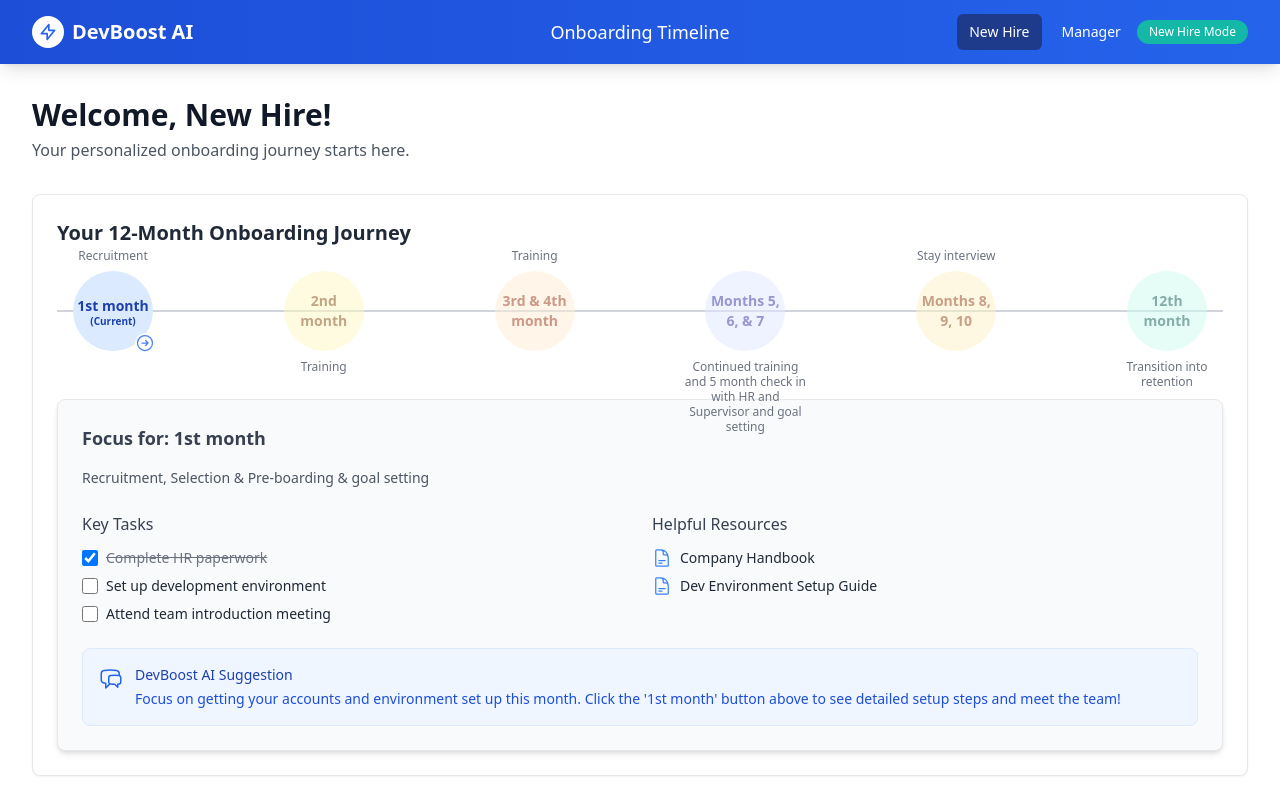
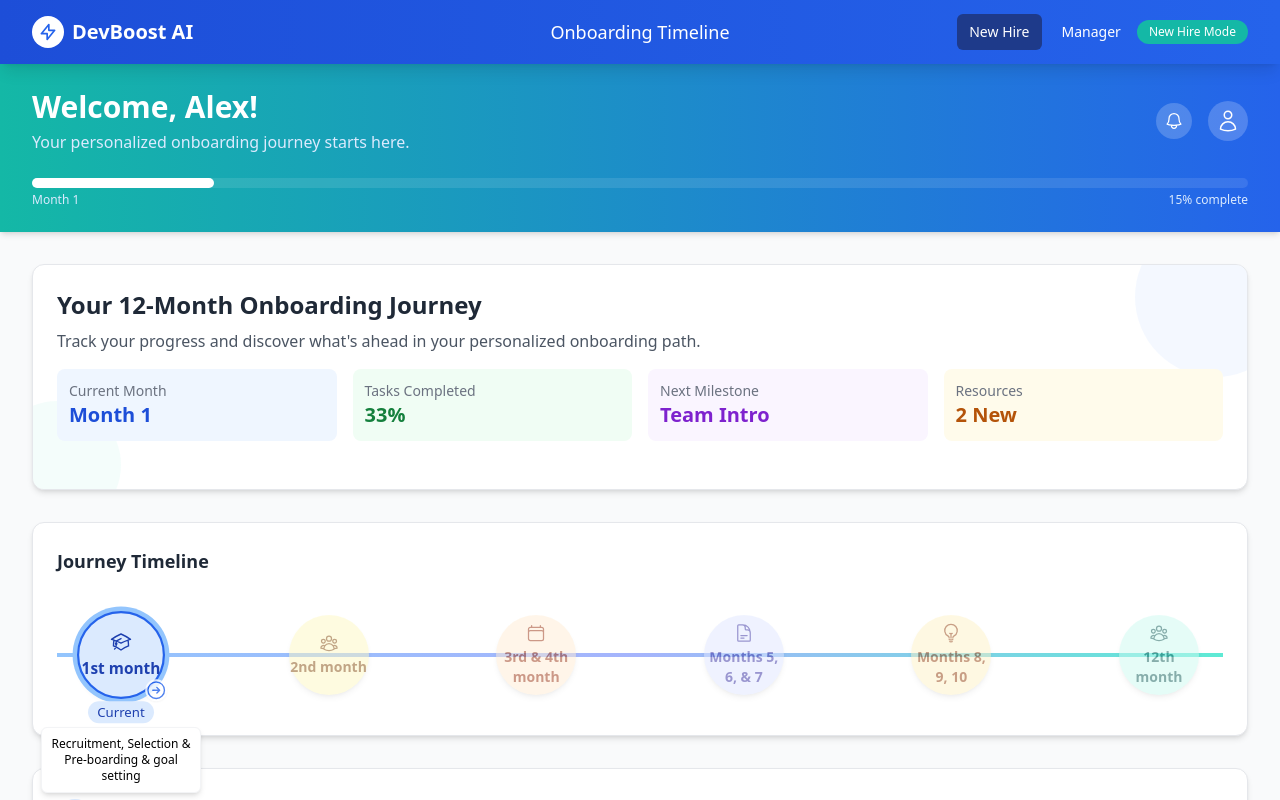
Before and after one commit to currylaksa/UTMHack2025, a React (Vite) app in the folder devboostai/: page /newhire/timeline in a window 1280 px wide. Shown: the top 800 px of the page. Built offline with nearby package versions, Linux system fonts and the light colour scheme.

Commit message:
update new hires page

```diff
--- a/devboostai/src/pages/newhires/NewHireLayout.jsx
+++ b/devboostai/src/pages/newhires/NewHireLayout.jsx
@@ -1,29 +1,52 @@
 // src/pages/newhires/NewHireLayout.jsx
 import React from 'react';
-// Remove NavLink import if no longer needed here
 import { Outlet } from 'react-router-dom';
+import { UserIcon, BellIcon } from '@heroicons/react/24/outline';
 
 function NewHireLayout() {
-  // Removed activeStyle function as tabs are gone
+  return (
+    <div className="min-h-screen bg-gray-50">
+      {/* Header with gradient background */}
+      <header className="bg-gradient-to-r from-teal-500 to-blue-600 text-white shadow-md">
+        <div className="max-w-7xl mx-auto px-4 sm:px-6 lg:px-8 py-6">
+          <div className="flex justify-between items-center">
+            <div>
+              <h1 className="text-3xl font-bold leading-tight">
+                Welcome, Alex!
+              </h1>
+              <p className="mt-1 text-blue-100">
+                Your personalized onboarding journey starts here.
+              </p>
+            </div>
+            <div className="flex items-center space-x-4">
+              <button className="p-2 rounded-full bg-white/20 hover:bg-white/30 transition-all duration-200">
+                <BellIcon className="h-5 w-5 text-white" />
+              </button>
+              <div className="flex items-center">
+                <div className="h-10 w-10 rounded-full bg-white/20 flex items-center justify-center">
+                  <UserIcon className="h-6 w-6 text-white" />
+                </div>
+              </div>
+            </div>
+          </div>
 
-  return (
-    <div className="max-w-7xl mx-auto px-4 sm:px-6 lg:px-8 py-8">
-      {/* Section Header */}
-      <header className="mb-8"> {/* Increased bottom margin */}
-        <h1 className="text-3xl font-bold text-gray-900 leading-tight">
-          Welcome, New Hire!
-        </h1>
-        <p className="mt-1 text-md text-gray-600">
-          Your personalized onboarding journey starts here.
-        </p>
+          {/* Progress indicator */}
+          <div className="mt-6 bg-white/10 rounded-full h-2.5">
+            <div
+              className="bg-white h-2.5 rounded-full"
+              style={{ width: '15%' }}
+              aria-label="15% complete"
+            ></div>
+          </div>
+          <div className="flex justify-between mt-1 text-xs text-blue-100">
+            <span>Month 1</span>
+            <span>15% complete</span>
+          </div>
+        </div>
       </header>
 
-      {/* ----- REMOVED Tab Navigation ----- */}
-      {/* <div className="border-b border-gray-200 mb-8"> ... </div> */}
-
-      {/* Content Area for Nested Routes */}
-      {/* Renders TimelineView by default (due to App.jsx redirect) or FirstMonthView when navigated to */}
-      <main>
+      {/* Content Area */}
+      <main className="max-w-7xl mx-auto px-4 sm:px-6 lg:px-8 py-8">
         <Outlet />
       </main>
     </div>
--- a/devboostai/src/pages/newhires/TimelineView.jsx
+++ b/devboostai/src/pages/newhires/TimelineView.jsx
@@ -1,21 +1,77 @@
 // src/pages/newhires/TimelineView.jsx
 import React, { useState } from 'react';
-// Import useNavigate
 import { useNavigate } from 'react-router-dom';
-import { CheckCircleIcon, ChatBubbleLeftRightIcon, DocumentTextIcon, VideoCameraIcon, ArrowRightCircleIcon } from '@heroicons/react/24/outline';
+import {
+  CheckCircleIcon,
+  ChatBubbleLeftRightIcon,
+  DocumentTextIcon,
+  VideoCameraIcon,
+  ArrowRightCircleIcon,
+  LightBulbIcon,
+  UserGroupIcon,
+  CalendarIcon,
+  AcademicCapIcon
+} from '@heroicons/react/24/outline';
 
-// --- Mock Data (Keep as is) ---
+// --- Mock Data ---
 const timelineStages = [
-  { month: 1, title: "1st month", description: "Recruitment, Selection & Pre-boarding & goal setting", color: "bg-blue-100", textColor: "text-blue-800", ringColor: "ring-blue-300" },
-  { month: 2, title: "2nd month", description: "Training, confirm mentor, and goal setting", color: "bg-yellow-100", textColor: "text-yellow-800", ringColor: "ring-yellow-300" },
-  { month: "3 & 4", title: "3rd & 4th month", description: "Training, HR Care & Connect Conversations with Culture Check and goal setting", color: "bg-orange-100", textColor: "text-orange-800", ringColor: "ring-orange-300" },
-  { month: "5, 6, & 7", title: "Months 5, 6, & 7", description: "Continued training and 5 month check in with HR and Supervisor and goal setting", color: "bg-indigo-100", textColor: "text-indigo-800", ringColor: "ring-indigo-300" },
-  { month: "8, 9, 10", title: "Months 8, 9, 10", description: "Stay interview, skill review and impact discussion with supervisor and department lead because employee should now be productive", color: "bg-amber-100", textColor: "text-amber-800", ringColor: "ring-amber-300" },
-  { month: 12, title: "12th month", description: "Transition into retention, employee satisfaction, and professional development pathway planning", color: "bg-teal-100", textColor: "text-teal-800", ringColor: "ring-teal-300" }
+  {
+    month: 1,
+    title: "1st month",
+    description: "Recruitment, Selection & Pre-boarding & goal setting",
+    color: "bg-blue-100",
+    textColor: "text-blue-800",
+    ringColor: "ring-blue-300",
+    icon: <AcademicCapIcon className="h-5 w-5" />
+  },
+  {
+    month: 2,
+    title: "2nd month",
+    description: "Training, confirm mentor, and goal setting",
+    color: "bg-yellow-100",
+    textColor: "text-yellow-800",
+    ringColor: "ring-yellow-300",
+    icon: <UserGroupIcon className="h-5 w-5" />
+  },
+  {
+    month: "3 & 4",
+    title: "3rd & 4th month",
+    description: "Training, HR Care & Connect Conversations with Culture Check and goal setting",
+    color: "bg-orange-100",
+    textColor: "text-orange-800",
+    ringColor: "ring-orange-300",
+    icon: <CalendarIcon className="h-5 w-5" />
+  },
+  {
+    month: "5, 6, & 7",
+    title: "Months 5, 6, & 7",
+    description: "Continued training and 5 month check in with HR and Supervisor and goal setting",
+    color: "bg-indigo-100",
+    textColor: "text-indigo-800",
+    ringColor: "ring-indigo-300",
+    icon: <DocumentTextIcon className="h-5 w-5" />
+  },
+  {
+    month: "8, 9, 10",
+    title: "Months 8, 9, 10",
+    description: "Stay interview, skill review and impact discussion with supervisor and department lead because employee should now be productive",
+    color: "bg-amber-100",
+    textColor: "text-amber-800",
+    ringColor: "ring-amber-300",
+    icon: <LightBulbIcon className="h-5 w-5" />
+  },
+  {
+    month: 12,
+    title: "12th month",
+    description: "Transition into retention, employee satisfaction, and professional development pathway planning",
+    color: "bg-teal-100",
+    textColor: "text-teal-800",
+    ringColor: "ring-teal-300",
+    icon: <UserGroupIcon className="h-5 w-5" />
+  }
 ];
 
 const getMockDetailsForMonth = (monthIdentifier) => {
-  // ... (keep existing mock data logic) ...
   if (monthIdentifier === 1) {
     return {
       tasks: [
@@ -27,7 +83,7 @@ const getMockDetailsForMonth = (monthIdentifier) => {
         { id: 'r1', title: 'Company Handbook', type: 'document' },
         { id: 'r2', title: 'Dev Environment Setup Guide', type: 'document' },
       ],
-       aiTip: "Focus on getting your accounts and environment set up this month. Click the '1st month' button above to see detailed setup steps and meet the team!" // Updated AI tip
+      aiTip: "Focus on getting your accounts and environment set up this month. Click the '1st month' button above to see detailed setup steps and meet the team!"
     };
   }
   if (monthIdentifier === 2) {
@@ -44,31 +100,24 @@ const getMockDetailsForMonth = (monthIdentifier) => {
       aiTip: "Connect with your assigned mentor and start discussing your initial goals with your manager."
     };
   }
-   // Add more cases for other months...
-   return { tasks: [], resources: [], aiTip: "Explore the tasks and resources for this period." }; // Default
+  return { tasks: [], resources: [], aiTip: "Explore the tasks and resources for this period." };
 };
 
 const getMonthNumber = (monthIdentifier) => {
   if (typeof monthIdentifier === 'number') return monthIdentifier;
-  // Make robust for strings like "3 & 4" or "5, 6, & 7"
   return parseInt(monthIdentifier.toString().match(/\d+/)?.[0] || '0', 10);
-}
-// --- End Mock Data ---
+};
 
 function TimelineView() {
-  // Assume current progress is month 1 for demo purposes
   const currentProgressMonth = 1;
-  const [selectedMonthIdentifier, setSelectedMonthIdentifier] = useState(timelineStages[0].month); // Default to first stage
-
-  // Get the navigate function
+  const [selectedMonthIdentifier, setSelectedMonthIdentifier] = useState(timelineStages[0].month);
+  const [animatingStage, setAnimatingStage] = useState(null);
   const navigate = useNavigate();
 
   const selectedStage = timelineStages.find(s => s.month === selectedMonthIdentifier);
   const { tasks, resources, aiTip } = getMockDetailsForMonth(selectedMonthIdentifier);
 
-  // Function to get resource icon (Keep as is)
   const getResourceIcon = (type) => {
-    // ... (keep existing icon logic) ...
     switch (type) {
       case 'document': return <DocumentTextIcon className="w-5 h-5 mr-2 text-blue-500 flex-shrink-0" />;
       case 'video': return <VideoCameraIcon className="w-5 h-5 mr-2 text-purple-500 flex-shrink-0" />;
@@ -76,107 +125,157 @@ function TimelineView() {
     }
   };
 
-  // --- CLICK HANDLER for timeline stage buttons ---
   const handleStageClick = (stage) => {
-      // Check if the clicked stage is the first month
+    // Animate the stage first
+    setAnimatingStage(stage.month);
+
+    // Delay action to allow animation to be visible
+    setTimeout(() => {
+      setAnimatingStage(null);
+
       if (stage.month === 1) {
-          // Navigate to the First Month Experience view
         navigate('/newhire/firstmonth');
       } else {
-          // For other months, just select the stage to show details below
         setSelectedMonthIdentifier(stage.month);
-          // Optional: Add visual feedback or disable navigation for locked months
-          console.log("Details for this month are shown below. Navigation only active for Month 1.");
       }
+    }, 300);
   };
 
   return (
-    <div className="bg-white p-6 rounded-lg shadow-sm border border-gray-200">
-      <h2 className="text-xl font-semibold mb-6 text-gray-800">Your 12-Month Onboarding Journey</h2>
+    <div className="space-y-8">
+      {/* Header Card */}
+      <div className="bg-white p-6 rounded-xl shadow-md border border-gray-200 relative overflow-hidden">
+        <div className="absolute top-0 right-0 w-40 h-40 -mt-12 -mr-12 bg-blue-50 rounded-full opacity-70"></div>
+        <div className="absolute bottom-0 left-0 w-32 h-32 -mb-10 -ml-10 bg-teal-50 rounded-full opacity-70"></div>
+        <div className="relative">
+          <h2 className="text-2xl font-bold mb-2 text-gray-800">Your 12-Month Onboarding Journey</h2>
+          <p className="text-gray-600 mb-4">Track your progress and discover what's ahead in your personalized onboarding path.</p>
+
+          {/* Quick Stats */}
+          <div className="grid grid-cols-2 md:grid-cols-4 gap-4 mb-6">
+            <div className="bg-blue-50 p-3 rounded-lg">
+              <div className="text-sm text-gray-500">Current Month</div>
+              <div className="text-xl font-semibold text-blue-700">Month 1</div>
+            </div>
+            <div className="bg-green-50 p-3 rounded-lg">
+              <div className="text-sm text-gray-500">Tasks Completed</div>
+              <div className="text-xl font-semibold text-green-700">33%</div>
+            </div>
+            <div className="bg-purple-50 p-3 rounded-lg">
+              <div className="text-sm text-gray-500">Next Milestone</div>
+              <div className="text-xl font-semibold text-purple-700">Team Intro</div>
+            </div>
+            <div className="bg-amber-50 p-3 rounded-lg">
+              <div className="text-sm text-gray-500">Resources</div>
+              <div className="text-xl font-semibold text-amber-700">2 New</div>
+            </div>
+          </div>
+        </div>
+      </div>
 
       {/* Timeline Visualization */}
-      <div className="relative px-4 mb-12">
+      <div className="bg-white p-6 rounded-xl shadow-md border border-gray-200">
+        <h3 className="text-lg font-semibold mb-6 text-gray-800">Journey Timeline</h3>
+
+        <div className="relative px-6 py-4">
           {/* Connecting Line */}
-        <div className="absolute top-1/2 left-0 right-0 h-0.5 bg-gray-300 transform -translate-y-1/2"></div>
+          <div className="absolute top-1/2 left-0 right-0 h-1 bg-gradient-to-r from-blue-300 via-indigo-300 to-teal-300 transform -translate-y-1/2"></div>
 
           {/* Stages */}
           <div className="relative flex justify-between">
             {timelineStages.map((stage, index) => {
               const monthNum = getMonthNumber(stage.month);
               const isCompleted = monthNum < currentProgressMonth;
-            const isCurrent = monthNum === currentProgressMonth; // Strict check for the single current month
+              const isCurrent = monthNum === currentProgressMonth;
               const isSelected = stage.month === selectedMonthIdentifier;
-            const isFirstMonth = stage.month === 1; // Check if it's the first month stage
-            const isLocked = monthNum > currentProgressMonth; // Determine if future months are "locked"
+              const isFirstMonth = stage.month === 1;
+              const isLocked = monthNum > currentProgressMonth;
+              const isAnimating = animatingStage === stage.month;
 
               return (
                 <div key={stage.month} className="relative flex flex-col items-center z-10">
-                {/* Top Description */}
-                <div className="absolute bottom-full left-1/2 transform -translate-x-1/2 mb-2 w-32 text-center text-xs text-gray-500 leading-tight">
-                   {/* Simplified description logic if needed */}
-                   {index % 2 === 0 ? stage.description.split('&')[0].split(',')[0] : ''}
-                </div>
-
                   {/* Stage Circle/Node */}
                   <button
-                  // Updated onClick handler
                     onClick={() => handleStageClick(stage)}
-                  // Disable button visually and functionally for locked months (optional)
-                  disabled={isLocked && !isFirstMonth} // Example: disable future months except the first
+                    disabled={isLocked && !isFirstMonth}
                     className={`
                       relative ${stage.color} ${stage.textColor}
                       rounded-full h-16 w-16 md:h-20 md:w-20 flex flex-col items-center justify-center
-                    font-semibold text-xs md:text-sm border-2 transition-all duration-200 group
-                    ${isSelected && !isFirstMonth ? `ring-4 ${stage.ringColor} border-blue-600 scale-110` : 'border-transparent'}
-                    ${isFirstMonth ? 'hover:scale-105 hover:ring-4 hover:ring-blue-300 cursor-pointer border-blue-500' : ''} // Style for clickable first month
+                      font-semibold text-xs md:text-sm border transition-all duration-300
+                      shadow-md hover:shadow-lg
+                      ${isSelected ? `ring-4 ${stage.ringColor} border-blue-600 scale-110 z-10` : 'border-transparent'}
+                      ${isFirstMonth ? 'hover:scale-105 hover:ring-4 hover:ring-blue-300 cursor-pointer border-blue-500' : ''}
                       ${isCompleted ? 'opacity-70' : ''}
-                    ${isLocked && !isFirstMonth ? 'opacity-50 cursor-not-allowed' : 'hover:scale-105'} // Style for locked months
+                      ${isLocked && !isFirstMonth ? 'opacity-50 cursor-not-allowed' : 'hover:scale-105'}
+                      ${isAnimating ? 'animate-pulse scale-125' : ''}
+                      ${isCurrent ? 'border-2 border-blue-500' : ''}
                     `}
                     aria-label={isFirstMonth ? `View details for ${stage.title}` : `Select ${stage.title}`}
                   >
-                  {isCompleted && <CheckCircleIcon className="w-4 h-4 absolute -top-1 -right-1 text-green-600 bg-white rounded-full" />}
-                  {isFirstMonth && ( // Add indicator icon for the clickable month
-                       <ArrowRightCircleIcon className="w-5 h-5 absolute -bottom-1 -right-1 text-blue-600 bg-white rounded-full opacity-80 group-hover:opacity-100 transition-opacity" />
+                    {isCompleted && (
+                      <CheckCircleIcon className="w-5 h-5 absolute -top-1 -right-1 text-green-600 bg-white rounded-full shadow-sm" />
                     )}
-                  <span>{stage.title}</span>
-                   {isCurrent && <span className="text-[10px] leading-none">(Current)</span>}
+                    {isFirstMonth && (
+                      <ArrowRightCircleIcon className="w-5 h-5 absolute -bottom-1 -right-1 text-blue-600 bg-white rounded-full opacity-80 group-hover:opacity-100 transition-opacity shadow-sm" />
+                    )}
+                    <div className="flex flex-col items-center">
+                      {stage.icon}
+                      <span className="mt-1">{stage.title}</span>
+                    </div>
+                    {isCurrent && (
+                      <span className="absolute -bottom-6 text-xs font-medium px-2 py-0.5 bg-blue-100 text-blue-800 rounded-full">Current</span>
+                    )}
                   </button>
 
-                 {/* Bottom Description */}
-                 <div className="absolute top-full left-1/2 transform -translate-x-1/2 mt-2 w-32 text-center text-xs text-gray-500 leading-tight">
-                     {/* Simplified description logic if needed */}
-                     {index % 2 !== 0 ? stage.description.split('&')[0].split(',')[0] : ''}
+                  {/* Bottom Description - only show on hover and for current/selected */}
+                  <div className={`
+                    absolute top-full left-1/2 transform -translate-x-1/2 mt-8 w-40 text-center
+                    text-xs bg-white p-2 rounded-md shadow-md border border-gray-100
+                    transition-opacity duration-200
+                    ${(isSelected || isCurrent) ? 'opacity-100' : 'opacity-0 pointer-events-none'}
+                  `}>
+                    {stage.description}
                   </div>
                 </div>
               );
             })}
           </div>
         </div>
+      </div>
 
-      {/* Selected Stage Details (Only show if NOT the first month, as first month navigates away) */}
-      {/* Or always show, but update AI tip */}
+      {/* Selected Stage Details */}
       {selectedStage && (
-        <div className="mt-12 p-6 border border-gray-200 rounded-lg shadow-md bg-gray-50">
-          <h3 className="text-lg font-semibold mb-4 text-gray-700">
+        <div className="mt-6 bg-white p-6 rounded-xl shadow-md border border-gray-200">
+          <div className="flex items-center mb-4">
+            <div className={`p-2 rounded-full ${selectedStage.color} mr-3`}>
+              {selectedStage.icon}
+            </div>
+            <div>
+              <h3 className="text-lg font-semibold text-gray-800">
                 Focus for: {selectedStage.title}
               </h3>
-          <p className="text-sm text-gray-600 mb-6">{selectedStage.description}</p>
+              <p className="text-sm text-gray-600">{selectedStage.description}</p>
+            </div>
+          </div>
 
-          <div className="grid grid-cols-1 md:grid-cols-2 gap-6">
+          <div className="grid grid-cols-1 md:grid-cols-2 gap-8 mt-6">
             {/* Tasks */}
-            <div>
-              <h4 className="font-medium mb-3 text-gray-700">Key Tasks</h4>
+            <div className="bg-gray-50 p-5 rounded-lg border border-gray-100">
+              <h4 className="font-medium mb-4 text-gray-700 flex items-center">
+                <CheckCircleIcon className="w-5 h-5 mr-2 text-blue-600" />
+                Key Tasks
+              </h4>
               {tasks.length > 0 ? (
-                <ul className="space-y-2">
+                <ul className="space-y-3">
                   {tasks.map(task => (
-                    <li key={task.id} className="flex items-center text-sm">
+                    <li key={task.id} className="flex items-center text-sm bg-white p-3 rounded-md shadow-sm">
                       <input
                         type="checkbox"
-                        className="mr-2 h-4 w-4 text-blue-600 border-gray-300 rounded focus:ring-blue-500 cursor-pointer"
+                        className="mr-3 h-4 w-4 text-blue-600 border-gray-300 rounded focus:ring-blue-500 cursor-pointer"
                         checked={task.completed}
                         readOnly
                       />
-                      <span className={task.completed ? 'line-through text-gray-500' : 'text-gray-800'}>
+                      <span className={`${task.completed ? 'line-through text-gray-500' : 'text-gray-800'} transition-all duration-200`}>
                         {task.title}
                       </span>
                     </li>
@@ -188,14 +287,19 @@ function TimelineView() {
             </div>
 
             {/* Resources */}
-            <div>
-              <h4 className="font-medium mb-3 text-gray-700">Helpful Resources</h4>
+            <div className="bg-gray-50 p-5 rounded-lg border border-gray-100">
+              <h4 className="font-medium mb-4 text-gray-700 flex items-center">
+                <DocumentTextIcon className="w-5 h-5 mr-2 text-blue-600" />
+                Helpful Resources
+              </h4>
               {resources.length > 0 ? (
-                 <ul className="space-y-2">
+                <ul className="space-y-3">
                   {resources.map(resource => (
-                     <li key={resource.id} className="flex items-center text-sm text-gray-800 hover:text-blue-600">
+                    <li key={resource.id} className="bg-white p-3 rounded-md shadow-sm">
+                      <a href="#" className="flex items-center text-sm text-gray-800 hover:text-blue-600 transition-colors duration-200">
                         {getResourceIcon(resource.type)}
-                       <a href="#" className="hover:underline">{resource.title}</a>
+                        <span className="hover:underline">{resource.title}</span>
+                      </a>
                     </li>
                   ))}
                 </ul>
@@ -207,11 +311,23 @@ function TimelineView() {
 
           {/* AI Tip Section */}
           {aiTip && (
-            <div className="mt-6 p-4 bg-blue-50 border border-blue-100 rounded-lg flex items-start">
-              <ChatBubbleLeftRightIcon className="w-6 h-6 text-blue-600 mr-3 flex-shrink-0 mt-0.5" />
+            <div className="mt-8 p-5 bg-gradient-to-r from-blue-50 to-indigo-50 border border-blue-100 rounded-lg flex items-start">
+              <div className="bg-white p-2 rounded-full shadow-sm mr-4">
+                <ChatBubbleLeftRightIcon className="w-6 h-6 text-blue-600 flex-shrink-0" />
+              </div>
               <div>
-                <p className="text-sm font-medium text-blue-800">DevBoost AI Suggestion</p>
-                <p className="text-sm text-blue-700 mt-1">{aiTip}</p>
+                <p className="text-md font-semibold text-blue-800">DevBoost AI Suggestion</p>
+                <p className="text-sm text-blue-700 mt-2">{aiTip}</p>
+
+                {selectedStage.month === 1 && (
+                  <button
+                    onClick={() => navigate('/newhire/firstmonth')}
+                    className="mt-4 px-4 py-2 bg-blue-600 text-white rounded-md text-sm font-medium shadow-sm hover:bg-blue-700 transition-colors duration-200 inline-flex items-center"
+                  >
+                    Go to First Month Experience
+                    <ArrowRightCircleIcon className="ml-2 w-4 h-4" />
+                  </button>
+                )}
               </div>
             </div>
           )}
```
Lines whose indentation alone changed are shown as unchanged.
